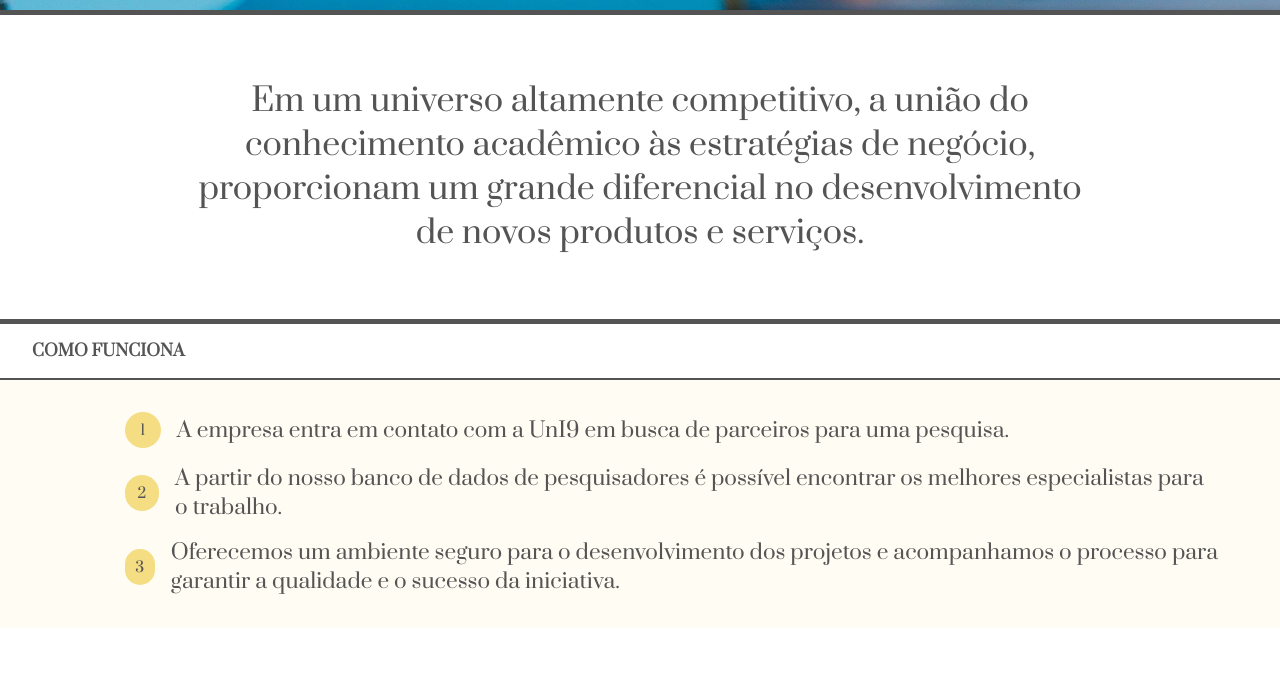
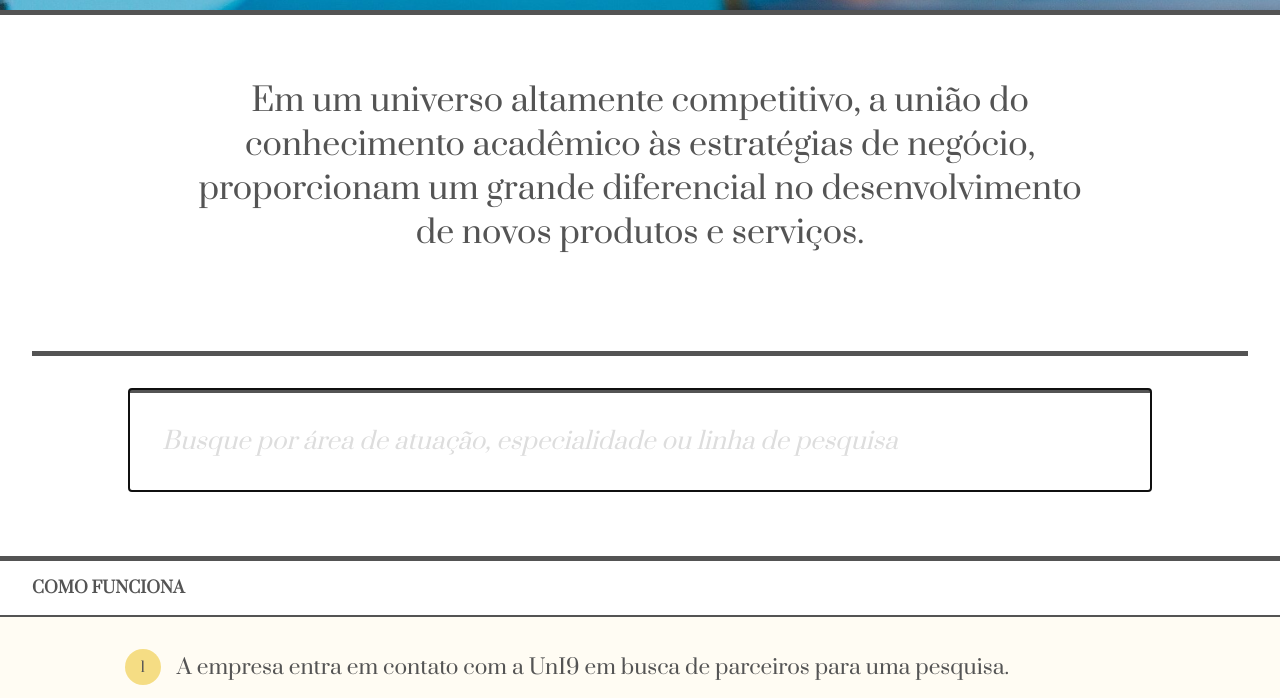
Before and after one commit to uni9/uni9.github.io, a plain HTML site: page index.html in a window 1280 px wide. Shown: the part 546-1244 px from the top of the page. Before the commit the page ends 1174 px from the top, so only its background shows below. Drawn offline with Linux system fonts and the light colour scheme.

Commit message:
Add search input

```diff
--- a/index.html
+++ b/index.html
@@ -28,6 +28,13 @@
         <p>Em um universo altamente competitivo, a união do conhecimento acadêmico às estratégias de negócio, proporcionam um
         grande diferencial no desenvolvimento de novos produtos e serviços.</p>
     </div>
+    <div id="search">
+        <form action="#" class="search-form" role="search">
+            <input class="search" type="text" placeholder="Busque por área de atuação, especialidade ou linha de pesquisa" id="search" autocomplete="on"
+                autofocus>
+        </form>
+    </div>
+    <div id="search-result"></div>
     <div id="how">
         <p class="title">Como funciona</p>
         <div class="how-list">
--- a/style.css
+++ b/style.css
@@ -9,6 +9,11 @@
     padding: 0;
     font-family: 'Prata', serif;
     box-sizing: border-box;
+}
+
+::placeholder {
+    color: #ddd;
+    font-style: italic;
 }
 
 a {
@@ -112,6 +117,20 @@ h1 a:visited, h1 a:active {
     padding: 4rem 15%;
     color: var(--secondary-color);
 }
+
+#search {
+    display: flex;
+    justify-content: center;
+    align-items: center;
+    border-top: 5px solid var(--secondary-color);
+    margin: 2rem;
+}
+#search .search {
+    font-size: 1.5rem;
+    padding: 2rem;
+    width: 80vw;
+}
+
 
 #how {
     border-top: 5px solid var(--secondary-color);
```
